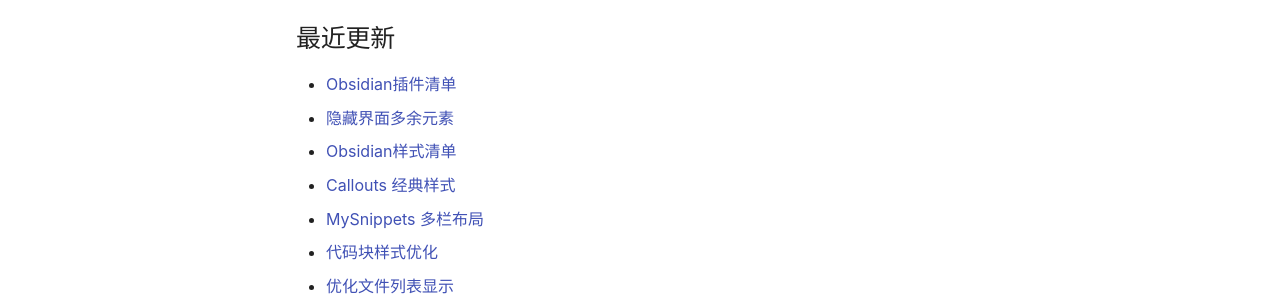
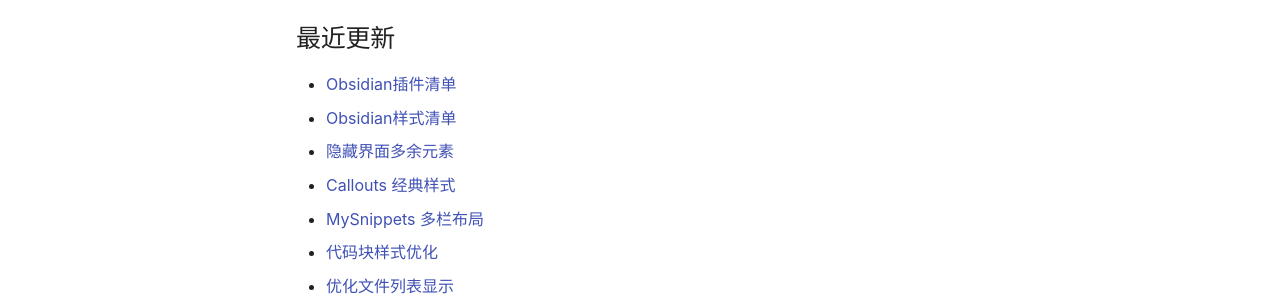
Before and after one commit to mlosun/My_Garden, an MkDocs documentation site: the page built from docs/obsidian/index.md, in a window 1280 px wide. Shown: the part 400-700 px from the top of the page. Built offline with MkDocs 1.6.1 and Material for MkDocs 9.7.7, drawn with Linux system fonts in a browser that asks for light colours; comment, search, counter and statistics services are not loaded.

```diff
--- a/docs/obsidian/index.md
+++ b/docs/obsidian/index.md
@@ -15,8 +15,8 @@ title: Obsidian
 ## 最近更新
 
 - [Obsidian插件清单](./Obsidian%E6%8F%92%E4%BB%B6%E6%B8%85%E5%8D%95.md)
+- [Obsidian样式清单](./Obsidian%E6%A0%B7%E5%BC%8F%E6%B8%85%E5%8D%95.md)
 - [隐藏界面多余元素](./snippets/%E9%9A%90%E8%97%8F%E7%95%8C%E9%9D%A2%E5%A4%9A%E4%BD%99%E5%85%83%E7%B4%A0.md)
-- [Obsidian样式清单](./Obsidian%E6%A0%B7%E5%BC%8F%E6%B8%85%E5%8D%95.md)
 - [Callouts 经典样式](./snippets/Callouts%20%E7%BB%8F%E5%85%B8%E6%A0%B7%E5%BC%8F.md)
 - [MySnippets 多栏布局](./snippets/MySnippets%20%E5%A4%9A%E6%A0%8F%E5%B8%83%E5%B1%80.md)
 - [代码块样式优化](./snippets/%E4%BB%A3%E7%A0%81%E5%9D%97%E6%A0%B7%E5%BC%8F%E4%BC%98%E5%8C%96.md)
```
